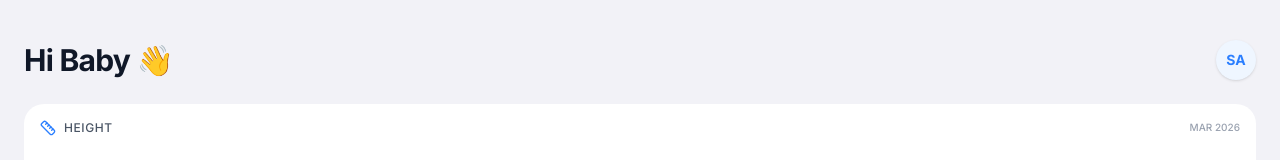
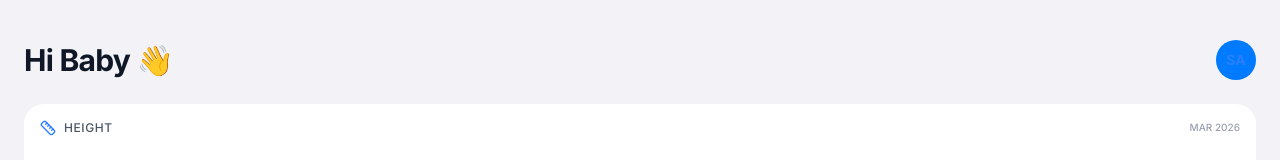
Before and after one commit to daviowhite/our-little-family, a React (Vite) app: page / in a window 1280 px wide. Both pictures are taken after typing "Sample", "Sample", "2020-01-15" into the empty fields and a click on the button "Create Profile". Shown: the top 160 px of the page. Built offline with nearby package versions, Linux system fonts and the light colour scheme.

Commit message:
avatar update

```diff
--- a/src/App.tsx
+++ b/src/App.tsx
@@ -1050,7 +1050,7 @@ export default function App() {
           {activeTab === "home" && (
             <button
               onClick={() => setIsSettingsOpen(true)}
-              className="w-10 h-10 rounded-full bg-blue-50 flex items-center justify-center overflow-hidden active:scale-90 transition-transform shadow-sm"
+              className="w-10 h-10 rounded-full bg-[#007AFF] flex items-center justify-center overflow-hidden active:scale-90 transition-transform"
             >
               {members.find((m) => m.id === activeProfile)?.image ? (
                 <img
```
